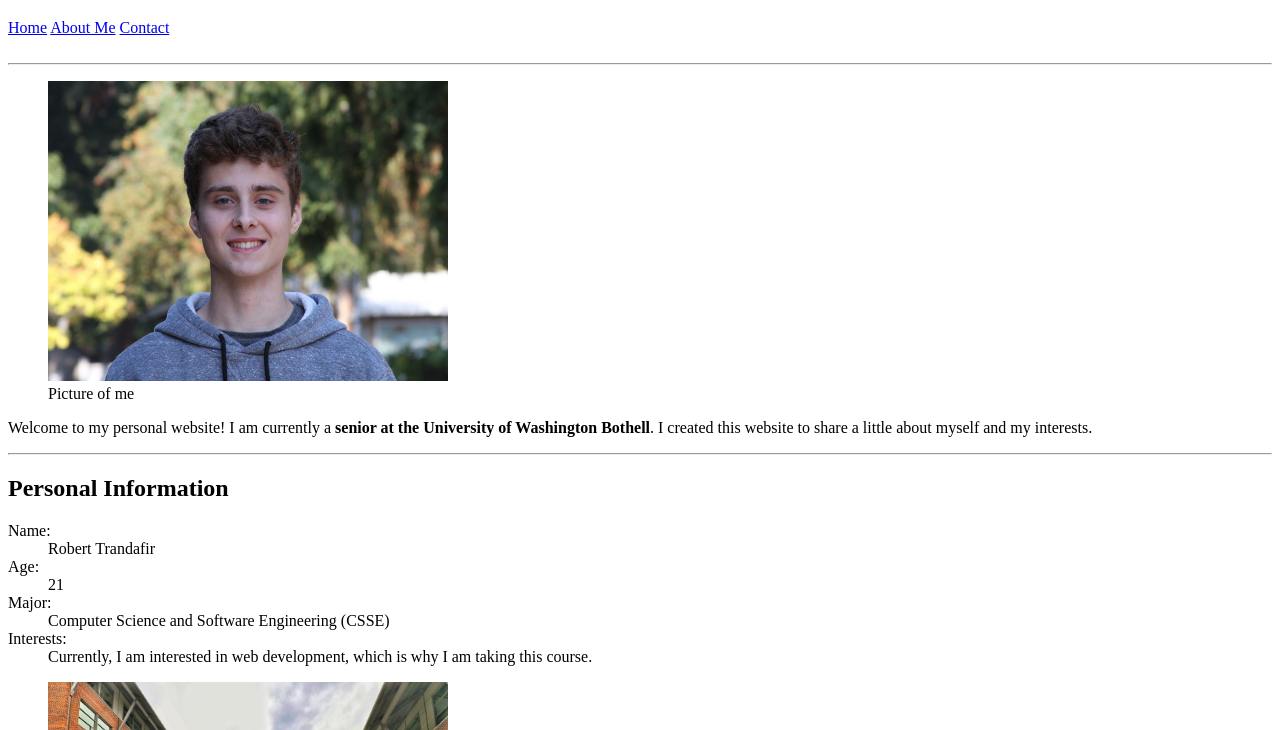
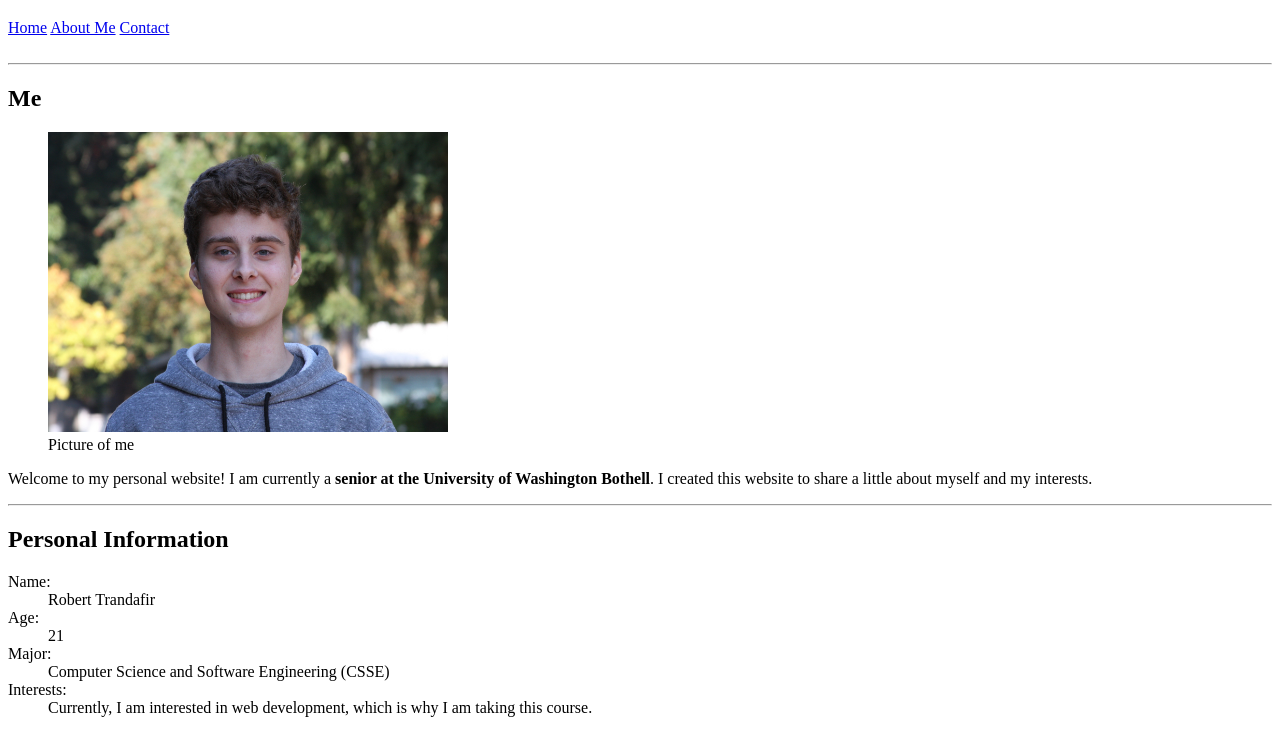
Before and after one commit to RobertTrandafir/CSS-481, a plain HTML site: page Homework-1-HTML/index.html in a window 1280 px wide. Shown: the part 61-791 px from the top of the page. Drawn offline with Linux system fonts and the light colour scheme.

Commit message:
Added heading to first section

```diff
--- a/Homework-1-HTML/index.html
+++ b/Homework-1-HTML/index.html
@@ -20,6 +20,7 @@
 
     <main>
         <section>
+            <h2>Me</h2>
             <figure>
                 <img src="images/Me.JPG" alt="Picture of me" width="400" height="300">
                 <figcaption>Picture of me</figcaption>
```
